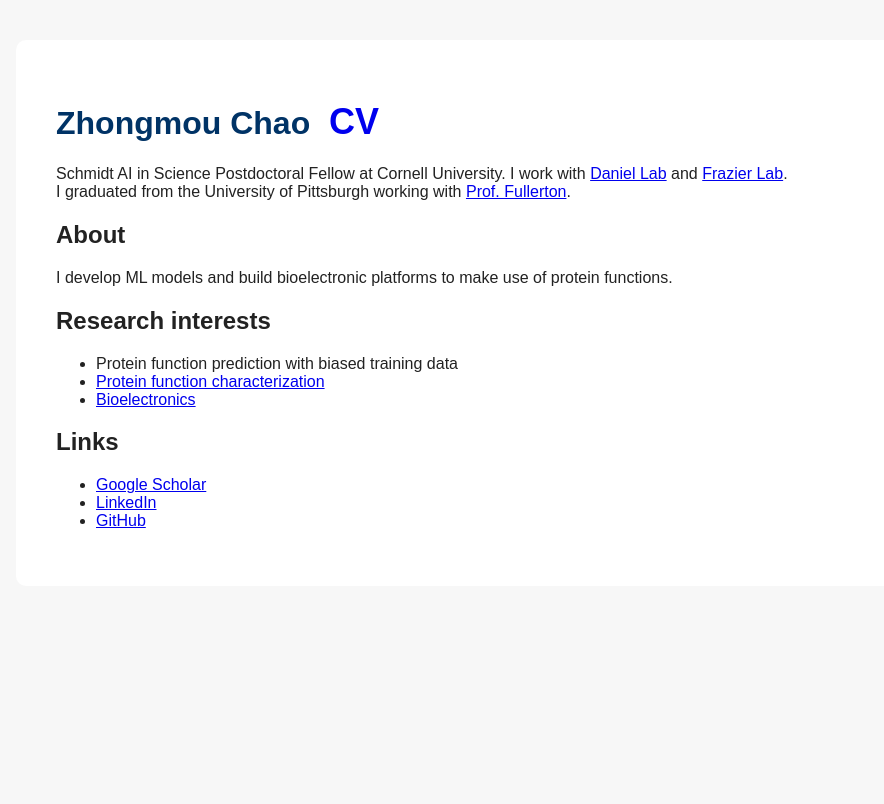
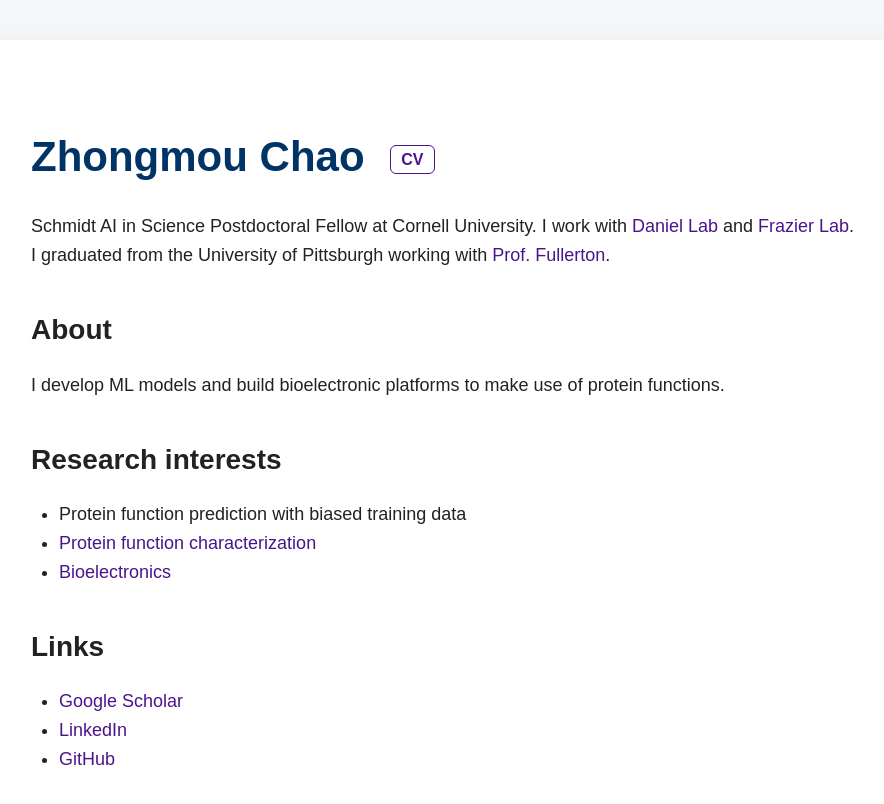
Before and after one commit to zhongmouchao/zhongmouchao.github.io, a plain HTML site: page index.html in a window 1280 px wide. Shown: the whole page, without its empty margins (184-1068 px from the left). Drawn offline with Linux system fonts and the light colour scheme.

Commit message:
Refactor CSS styles for improved layout and design
Updated styles for body, container, headings, and links.

```diff
--- a/style.css
+++ b/style.css
@@ -1,28 +1,68 @@
 body {
     font-family: Arial, sans-serif;
-    margin: 40px;
-    background-color: #f7f7f7;
+    margin: 0;
+    background-color: #f4f6f8;
     color: #222;
+    line-height: 1.6;
 }
 
 .container {
-    max-width: 800px;
-    margin: auto;
+    max-width: 850px;
+    margin: 40px auto;
     background: white;
-    padding: 40px;
-    border-radius: 10px;
+    padding: 55px 65px;
+    border-radius: 18px;
+    box-shadow: 0 8px 30px rgba(0, 0, 0, 0.06);
 }
 
 h1 {
     color: #003366;
+    font-size: 42px;
+    margin-bottom: 22px;
+}
+
+h2 {
+    font-size: 28px;
+    margin-top: 38px;
+    margin-bottom: 14px;
+    color: #222;
+}
+
+p {
+    font-size: 18px;
+    margin-bottom: 18px;
+}
+
+.intro {
+    font-size: 18px;
+}
+
+ul {
+    font-size: 18px;
+    padding-left: 28px;
+}
+
+a {
+    color: #4b148c;
+    text-decoration: none;
+}
+
+a:hover {
+    text-decoration: underline;
 }
 
 .cv-link {
+    font-size: 16px;
+    margin-left: 14px;
+    padding: 5px 10px;
+    border: 1px solid #4b148c;
+    border-radius: 6px;
+    vertical-align: middle;
+    font-weight: bold;
+}
 
-    font-size: 36px;
-
-    margin-left: 10px;
-
+.cv-link:hover {
+    background-color: #4b148c;
+    color: white;
     text-decoration: none;
-
 }
```
